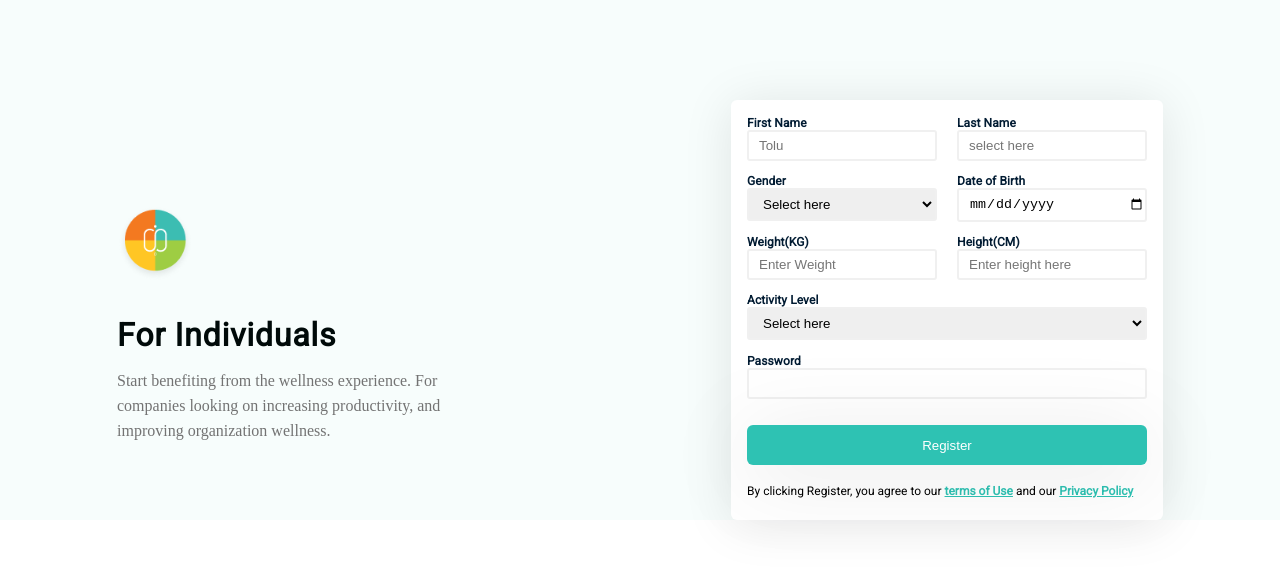
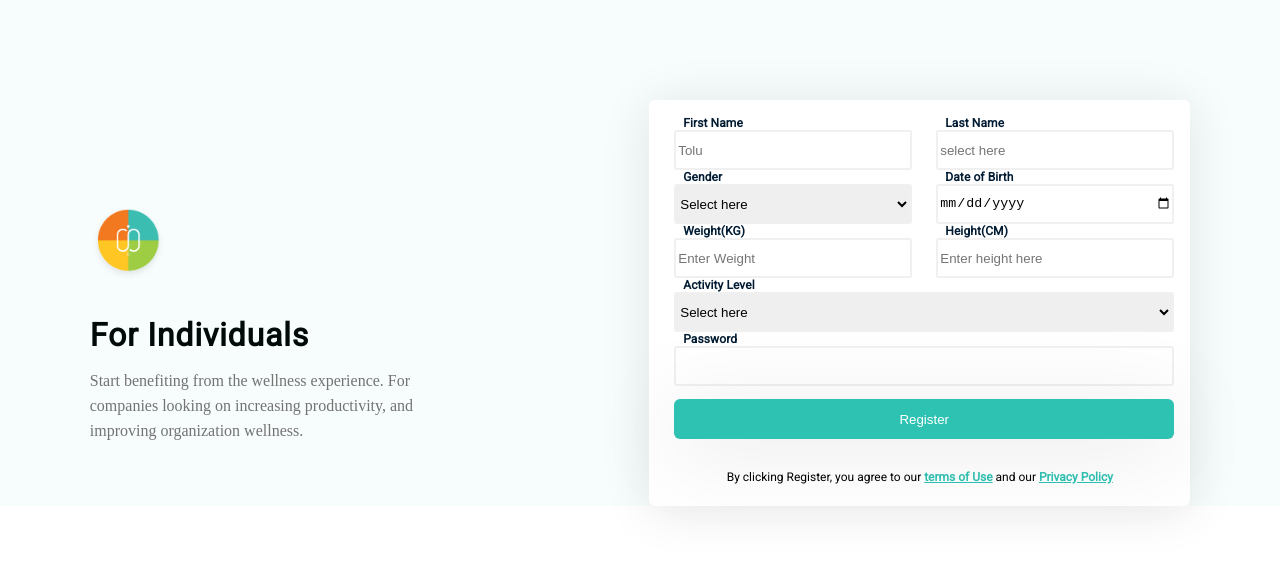
Before and after one commit to patiee-Lyop92/Assignment-1, a plain HTML site: page index.html in a window 1280 px wide. Drawn offline with Linux system fonts and the light colour scheme.

Commit message:
figma-assignment-1-final

```diff
--- a/index.css
+++ b/index.css
@@ -4,7 +4,7 @@
 }
 
 body {
-    font-family: 'Roboto', sans-serif;
+  font-family: "Roboto", sans-serif;
 }
 /*===image styling===*/
 img {
@@ -16,7 +16,7 @@ img {
 /*============
 header styling
 =============*/
-.header-container{
+.header-container {
   display: flex;
   justify-content: space-between;
   width: 320px;
@@ -29,7 +29,7 @@ header styling
   margin: 0 auto;
   /*height: 700px;*/
   margin: 0 auto;
-    background: rgb(247,253,252);
+  background: rgb(247, 253, 252);
 }
 .content-wrapper {
   max-width: 1200px;
@@ -60,7 +60,7 @@ first-section-styling
     font-weight: 600;
     letter-spacing: 0.8px;
     padding-top: 1em;
-        margin-bottom: .45em;
+    margin-bottom: 0.45em;
   }
 
   > p {
@@ -93,7 +93,7 @@ form-styling
   justify-content: space-between;
   padding: 0;
 }
-.fourth-form{
+.fourth-form {
   display: flex;
   flex-direction: column;
   justify-items: center;
@@ -102,12 +102,14 @@ form-styling
 .password-input,
 .activity-input,
 .activity-select,
-label{
-    width: 400px;
+label {
+  width: 500px;
+  height: 40px;
 }
 
 .desktop-ptag {
   color: #000;
+  text-align: center;
   font-size: 0.75rem;
   font-style: normal;
   font-weight: 400;
@@ -119,58 +121,49 @@ p {
 }
 
 strong {
-    color:  hsla(174, 62%, 47%, 1);
+  color: hsla(174, 62%, 47%, 1);
   text-decoration: underline;
 }
-form, label {
+form,
+label {
   color: hsla(208, 96%, 10%, 1);
-    font-size: .75rem;
+  font-size: 0.75rem;
   font-style: normal;
   font-weight: 600;
+  margin-bottom: 1em;
+  padding-left: 0.75em;
   line-height: normal;
   letter-spacing: 0.1px;
 }
-input:focus {
-    transition: 250ms;
-    transform: scale(1.1);
-}
-input, select {
+input,
+select {
   display: block;
-    width: 190px;
-    margin-bottom: 1em;
-    padding-left: 0.75em;
+  width: 238px;
+  height: 40px;
   padding-top: 0.45em;
   padding-bottom: 0.45em;
-    cursor: pointer;
   transform: scale(1);
   transition: 250ms;
   border-radius: 3px;
   border: 2px solid hsla(0, 0%, 94%, 1);
 }
-button:focus {
-    cursor: pointer;
-    transition: 250ms;
-    transform: scale(1.1);
-}
+
 form button {
-    width: 400px;
+  width: 500px;
+  height: 40px;
   border-radius: 6px;
   margin-bottom: 1em;
   margin-top: 1em;
-    height: 40px;
   border: none;
   color: #fff;
-    transform: scale(1);
-    transition: 250ms;
-    filter: drop-shadow(0px 10px 40px rgba(0, 0, 0, 0.10));
-    background-color: hsla(174, 62%, 47%, 1)
+  filter: drop-shadow(0px 10px 40px rgba(0, 0, 0, 0.1));
+  background-color: hsla(174, 62%, 47%, 1);
 }
 
 /*=================
 Media-query-styling
 ==================*/
 @media (min-width: 712px) {
-
   .starters-section {
     display: none;
   }
@@ -179,8 +172,7 @@ Media-query-styling
     display: none;
   }
 
-
-    footer{
+  footer {
     display: none;
   }
 }
@@ -189,12 +181,11 @@ Media-query-styling
  Mobile-styling
  ===============*/
 @media (max-width: 712px) {
-
   img {
     width: 38.667px;
     flex-shrink: 0;
   }
-    .first-page h1{
+  .first-page h1 {
     font-size: 1.875rem;
     font-style: normal;
     font-weight: 700px;
@@ -203,7 +194,7 @@ Media-query-styling
   }
   input,
   select,
-    label{
+  label {
     width: 295px;
     height: 40px;
   }
@@ -214,21 +205,21 @@ Media-query-styling
   footer {
     margin-bottom: 2em;
     > p {
-            font-size: .75rem;
+      font-size: 0.75rem;
       width: 200px;
       margin: 0 auto;
     }
   }
-    .desktop-ptag{
+  .desktop-ptag {
     display: none;
   }
   .password-input,
   .activity-input,
-    .activity-select{
+  .activity-select {
     width: 295px;
-        height: 40px
+    height: 40px;
   }
-    .main-wrapper{
+  .main-wrapper {
     max-width: 390px;
     margin: 0 auto;
     display: flex;
--- a/index.html
+++ b/index.html
@@ -1,10 +1,13 @@
 <!DOCTYPE html>
 <html lang="en">
   <head>
-    <meta charset="UTF-8">
-    <meta name="viewport" content="width=device-width, initial-scale=1.0">
-    <link href="https://fonts.googleapis.com/css2?family=Lato&family=Roboto&family=Roboto+Slab:wght@400;500;600&display=swap" rel="stylesheet">
-    <link rel="stylesheet" href="index.css">
+    <meta charset="UTF-8" />
+    <meta name="viewport" content="width=device-width, initial-scale=1.0" />
+    <link
+      href="https://fonts.googleapis.com/css2?family=Lato&family=Roboto&family=Roboto+Slab:wght@400;500;600&display=swap"
+      rel="stylesheet"
+    />
+    <link rel="stylesheet" href="index.css" />
   </head>
   <body>
     <main class="main-wrapper">
@@ -16,22 +19,27 @@
                 <p>9:41</p>
               </div>
               <div>
-                            <img class="status-bar-image" src="./logo-img/ios/Container.png" alt="header section displaying network and battery status">
+                <img
+                  class="status-bar-image"
+                  src="./logo-img/ios/Container.png"
+                  alt="header section displaying network and battery status"
+                />
               </div>
             </div>
           </header>
           <div class="first-page">
-                    <img src="./logo-img/Logo.png" alt="A Logo">
+            <img src="./logo-img/Logo.png" alt="A Logo" />
             <h1>For Individuals</h1>
             <p class="first-p">
-                        Start benefiting from the wellness experience.
-                        For companies looking on increasing productivity, and improving organization wellness.
+              Start benefiting from the wellness experience. For companies
+              looking on increasing productivity, and improving organization
+              wellness.
             </p>
           </div>
           <div class="starters-section">
             <p class="second-p">
-                        Inspiring wholesome harmony for the mind, body and spirit,
-                        for everyone, everywhere.
+              Inspiring wholesome harmony for the mind, body and spirit, for
+              everyone, everywhere.
             </p>
           </div>
         </section>
@@ -40,33 +48,53 @@
             <div class="first-form">
               <div class="form-field">
                 <label for="name">First Name</label>
-                            <input type="text" placeholder="Tolu" name="name">
+                <input type="text" placeholder="Tolu" name="name" />
               </div>
               <div>
                 <label for="last-name">Last Name</label>
-                            <input type="text" placeholder="select here" name="last-name" required>
+                <input
+                  type="text"
+                  placeholder="select here"
+                  name="last-name"
+                  required
+                />
               </div>
             </div>
             <div class="second-form">
               <div>
                 <label for="gender">Gender</label>
                 <select name="" id="">
-                                <OPtion disabled selected value="">Select here</OPtion>
+                  <option disabled selected value="">Select here</option>
                 </select>
               </div>
               <div>
                 <label for="birth-date">Date of Birth</label>
-                            <input type="date" placeholder="select here" name="birth-date" required>
+                <input
+                  type="date"
+                  placeholder="select here"
+                  name="birth-date"
+                  required
+                />
               </div>
             </div>
             <div class="third-form">
               <div>
                 <label for="weight">Weight(KG)</label>
-                            <input type="text" placeholder="Enter Weight" name="weight" required>
+                <input
+                  type="text"
+                  placeholder="Enter Weight"
+                  name="weight"
+                  required
+                />
               </div>
               <div>
                 <label for="height">Height(CM)</label>
-                            <input type="text" placeholder="Enter height here" name="height" required>
+                <input
+                  type="text"
+                  placeholder="Enter height here"
+                  name="height"
+                  required
+                />
               </div>
             </div>
             <div class="fourth-form">
@@ -78,18 +106,27 @@
               </div>
               <div>
                 <label for="password">Password</label>
-                            <input class="password-input" type="password" name="password" required >
+                <input
+                  class="password-input"
+                  type="password"
+                  name="password"
+                  required
+                />
               </div>
             </div>
             <button type="submit">Register</button>
           </form>
           <p class="desktop-ptag">
-                    By clicking Register, you agree to our <strong>terms of Use</strong> and our <strong>Privacy Policy</strong>
+            By clicking Register, you agree to our
+            <strong>terms of Use</strong> and our
+            <strong>Privacy Policy</strong>
           </p>
         </section>
         <footer>
           <p>
-                    By clicking Register, you agree to our <strong>terms of Use</strong> and our <strong>Privacy Policy</strong>
+            By clicking Register, you agree to our
+            <strong>terms of Use</strong> and our
+            <strong>Privacy Policy</strong>
           </p>
         </footer>
       </div>
```
Lines whose indentation alone changed are shown as unchanged.
